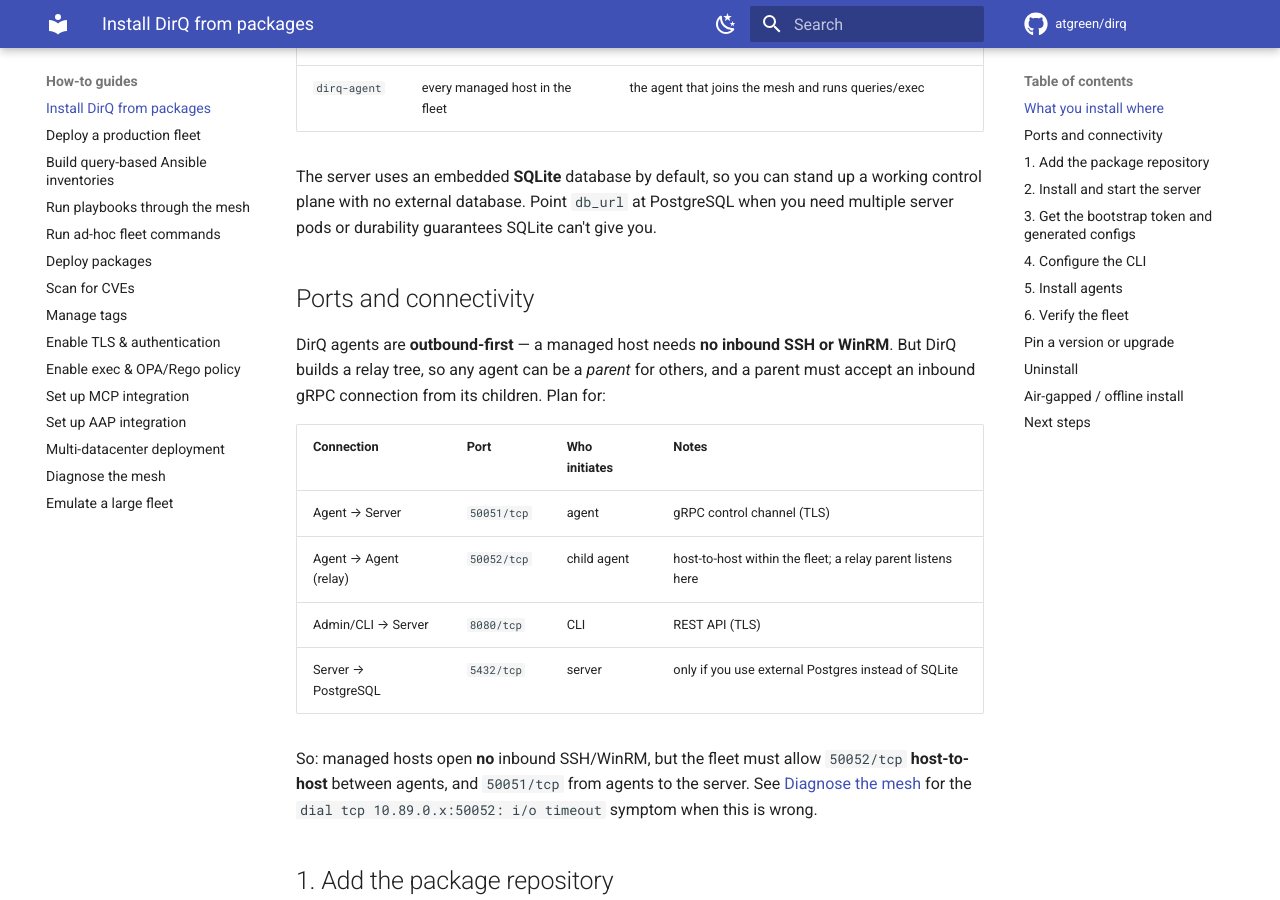
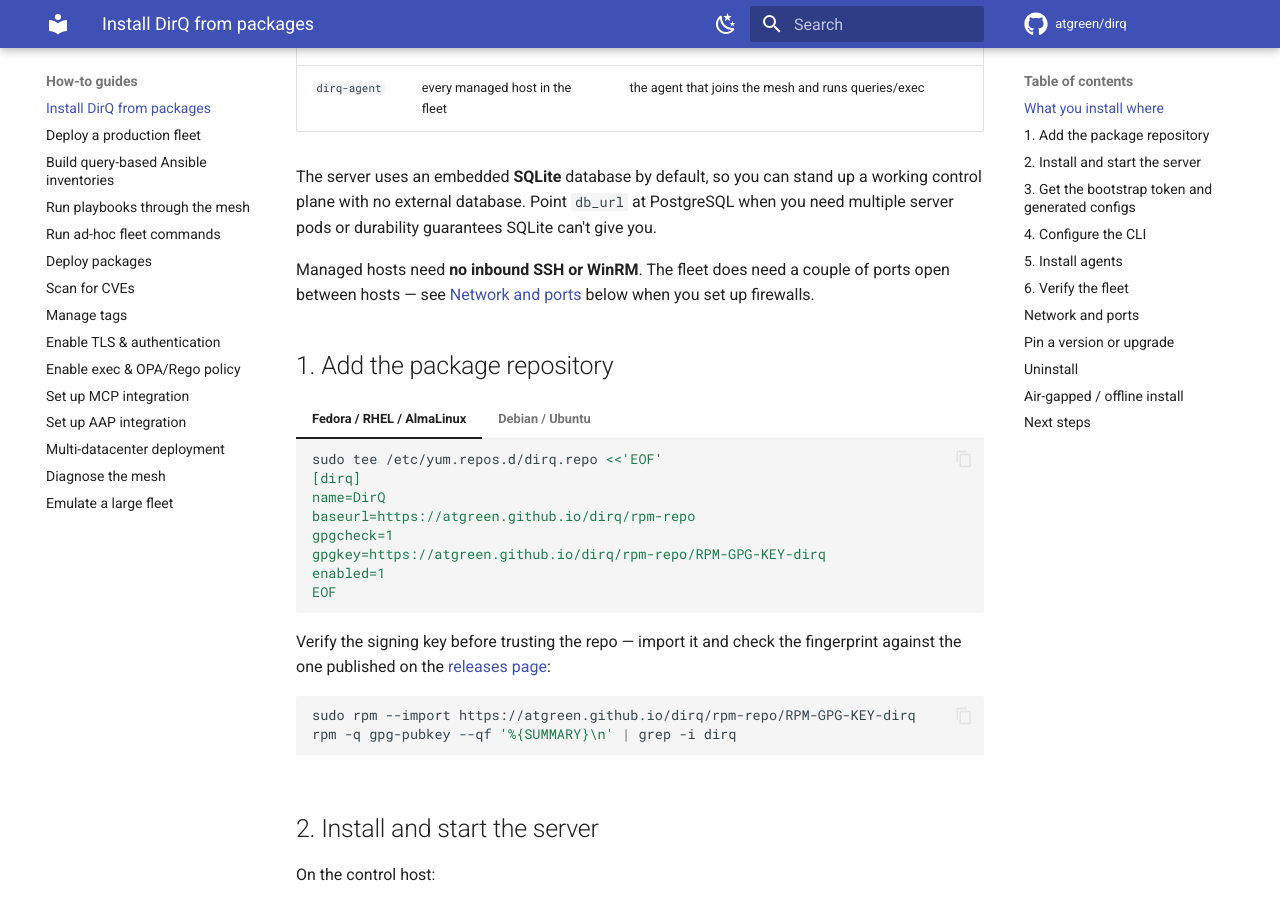
Before and after one commit to atgreen/dirq, an MkDocs documentation site: the page built from docs/how-to/install-packages.md, in a window 1280 px wide and 900 px high, scrolled down 549 px. Built offline with MkDocs 1.6.1 and Material for MkDocs 9.7.7, drawn with Linux system fonts in a browser that asks for light colours; comment, search, counter and statistics services are not loaded; some of the changed text lies outside the part shown.

Commit message:
docs: lead intros with the happy path, defer caveats
- Quick-start: replace the top-of-page NAT/ghost-online warning wall with one
  calm line pointing to the install guide; drop the real-host scp/systemctl
  detour from Step 2 so the laptop path reads straight through.
- Install guide: move the ports + failure-mode section out of the intro into a
  'Network and ports' reference section after the happy path; keep a one-line
  pointer up top.

````diff
--- a/docs/how-to/install-packages.md
+++ b/docs/how-to/install-packages.md
@@ -19,23 +19,9 @@
 working control plane with no external database. Point `db_url` at PostgreSQL when
 you need multiple server pods or durability guarantees SQLite can't give you.
 
-## Ports and connectivity
-
-DirQ agents are **outbound-first** — a managed host needs **no inbound SSH or
-WinRM**. But DirQ builds a relay tree, so any agent can be a *parent* for others,
-and a parent must accept an inbound gRPC connection from its children. Plan for:
-
-| Connection | Port | Who initiates | Notes |
-|------------|------|---------------|-------|
-| Agent → Server | `50051/tcp` | agent | gRPC control channel (TLS) |
-| Agent → Agent (relay) | `50052/tcp` | child agent | host-to-host within the fleet; a relay parent listens here |
-| Admin/CLI → Server | `8080/tcp` | CLI | REST API (TLS) |
-| Server → PostgreSQL | `5432/tcp` | server | only if you use external Postgres instead of SQLite |
-
-So: managed hosts open **no** inbound SSH/WinRM, but the fleet must allow
-`50052/tcp` **host-to-host** between agents, and `50051/tcp` from agents to the
-server. See [Diagnose the mesh](diagnostics.md) for the `dial tcp 10.89.0.x:50052:
-i/o timeout` symptom when this is wrong.
+Managed hosts need **no inbound SSH or WinRM**. The fleet does need a couple of
+ports open between hosts — see [Network and ports](#network-and-ports) below when
+you set up firewalls.
 
 ## 1. Add the package repository
 
@@ -223,6 +209,22 @@
 ping` is the real proof. If it times out, see
 [Diagnose the mesh](diagnostics.md).
 
+## Network and ports
+
+DirQ builds a relay tree, so any agent can be a *parent* for others and must
+accept an inbound gRPC connection from its children. Open these between hosts:
+
+| Connection | Port | Who initiates | Notes |
+|------------|------|---------------|-------|
+| Agent → Server | `50051/tcp` | agent | gRPC control channel (TLS) |
+| Agent → Agent (relay) | `50052/tcp` | child agent | host-to-host within the fleet; a relay parent listens here |
+| Admin/CLI → Server | `8080/tcp` | CLI | REST API (TLS) |
+| Server → PostgreSQL | `5432/tcp` | server | only if you use external Postgres instead of SQLite |
+
+Managed hosts still need **no** inbound SSH/WinRM. If an agent shows online but
+`dirq debug ping` times out, `50052/tcp` host-to-host is usually the culprit —
+see [Diagnose the mesh](diagnostics.md).
+
 ## Pin a version or upgrade
 
 The commands above install the latest release. To install or hold a specific
--- a/docs/tutorials/quick-start.md
+++ b/docs/tutorials/quick-start.md
@@ -2,8 +2,7 @@
 
 In this tutorial you will stand up a complete DirQ mesh — server, database, an agent, and the CLI — on a single machine using Podman. By the end you will have a working control plane you can query, and you will have run a playbook against your first agent. Follow the steps in order; each one builds on the last.
 
-!!! warning "This is a single-host development setup — do not use it as-is for a multi-host fleet."
-    The `podman-compose` server publishes its gRPC port through podman's NAT, so the server sees every agent's source IP as a podman-bridge address (`10.89.0.x`) instead of the agent's real host IP. It then advertises those unroutable addresses to other agents as relay parents, and the mesh fails to connect across hosts (`dial tcp 10.89.0.x:50052: i/o timeout`, agents stuck re-registering, `dirq debug ping` timing out). It works on one machine only because every container shares one bridge. For a real fleet, see [Production Deployment](../how-to/production-deployment.md).
+This runs everything on one machine so you can learn DirQ quickly. When you're ready for a real multi-host fleet, follow [Install DirQ from packages](../how-to/install-packages.md).
 
 ## Prerequisites
 
@@ -33,29 +32,14 @@
 
 ## Step 2: Deploy an agent
 
-The server writes ready-to-copy config files on startup:
-
-- **`/var/lib/dirq/agent.conf`** — agent config with server address, registration secret, and inline TLS certs (base64-encoded). Copy to `/etc/dirq/agent.conf` on each agent host.
-- **`/var/lib/dirq/client.conf`** — CLI config with server URL and bootstrap token. Copy to `/etc/dirq/client.conf` or `~/.config/dirq/client.conf` on any workstation.
-
-On a real host you would copy the generated config and start the service:
-
-```bash
-# On the server, copy the generated agent config to a remote host:
-scp /var/lib/dirq/agent.conf agent-host:/etc/dirq/agent.conf
-
-# On the agent host:
-sudo systemctl enable --now dirq-agent
-```
-
-For local dev, build and run the agent directly:
+The server writes ready-to-copy config files on startup — `/var/lib/dirq/agent.conf` for agents and `/var/lib/dirq/client.conf` for the CLI. For this laptop run, just build and start the agent directly:
 
 ```bash
 go build -o bin/dirq-agent ./cmd/dirq-agent
 ./bin/dirq-agent
 ```
 
-The agent auto-generates TLS certs into the same directory as the server (`/var/lib/dirq/tls`). When both run on the same machine, they share the auto-generated CA and verify each other automatically.
+Because the agent and server share the same machine, they also share the auto-generated CA and verify each other automatically. (On real hosts you copy `agent.conf` to each machine instead — that's what [Install DirQ from packages](../how-to/install-packages.md) walks through.)
 
 ## Step 3: Build and use the CLI
 
````
